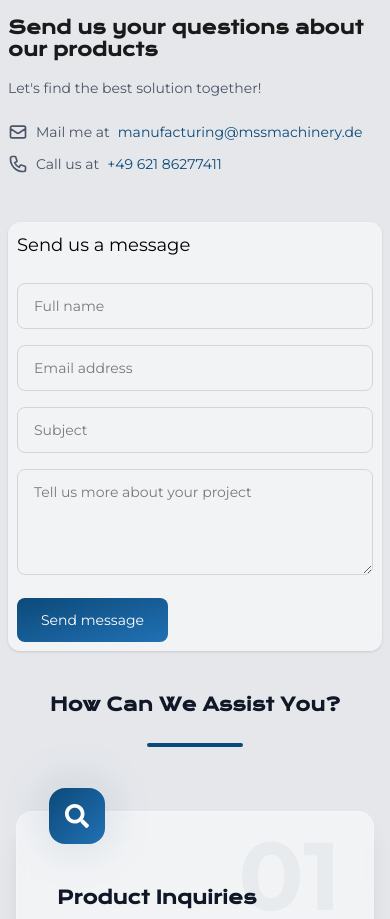
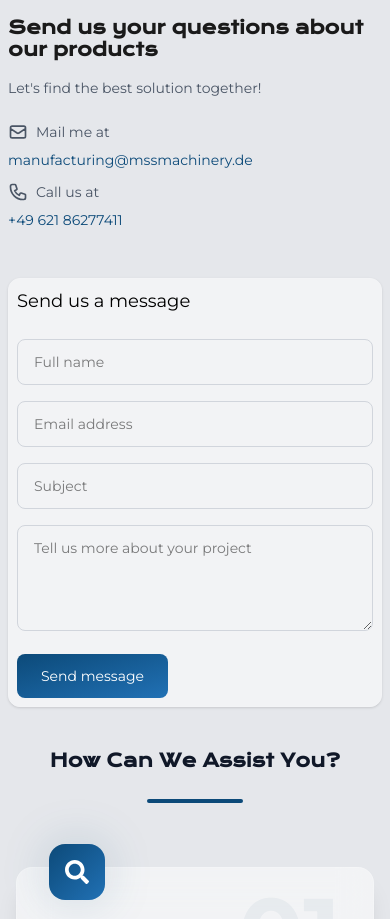
Before and after one commit to t4ner/mss-website, a React (Vite) app: page /contact in a window 390 px wide. Shown: the part 880-1799 px from the top of the page. Built offline with nearby package versions, Linux system fonts and the light colour scheme.

Commit message:
contactform updated

```diff
--- a/src/components/ContactForm.jsx
+++ b/src/components/ContactForm.jsx
@@ -37,9 +37,12 @@ const ContactForm = () => {
           </p>
 
           <div className="space-y-3 text-sm lg:text-lg">
-            <div className="flex items-center gap-2 text-gray-600">
-              <HiOutlineMail className="w-5 h-5" />
-              <span>{t("contact.form.emailLabel")} </span>
+            <div className="flex flex-col lg:flex-row gap-2 text-gray-600">
+              <div className="flex items-center gap-2">
+                <HiOutlineMail className="w-5 h-5" />
+                <span>{t("contact.form.emailLabel")} </span>
+              </div>
+
               <a
                 href="mailto:manufacturing@mssmachinery.de"
                 className="text-[#0C4A79] hover:text-[#0C4A79]/80"
@@ -48,9 +51,11 @@ const ContactForm = () => {
               </a>
             </div>
 
-            <div className="flex items-center gap-2 text-gray-600">
-              <HiOutlinePhone className="w-5 h-5" />
-              <span>{t("contact.form.phoneLabel")} </span>
+            <div className="flex flex-col lg:flex-row gap-2 text-gray-600">
+              <div className="flex items-center gap-2">
+                <HiOutlinePhone className="w-5 h-5" />
+                <span>{t("contact.form.phoneLabel")} </span>
+              </div>
               <a
                 href="tel:+4962186277411"
                 className="text-[#0C4A79] hover:text-[#0C4A79]/80"
```
